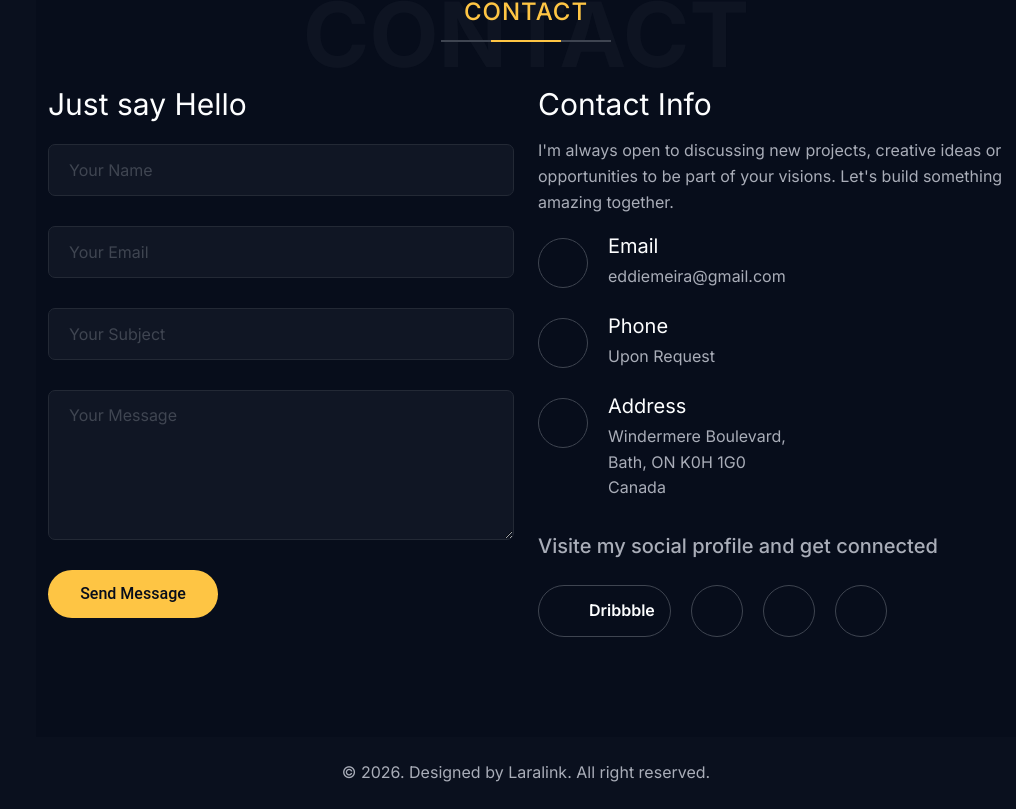
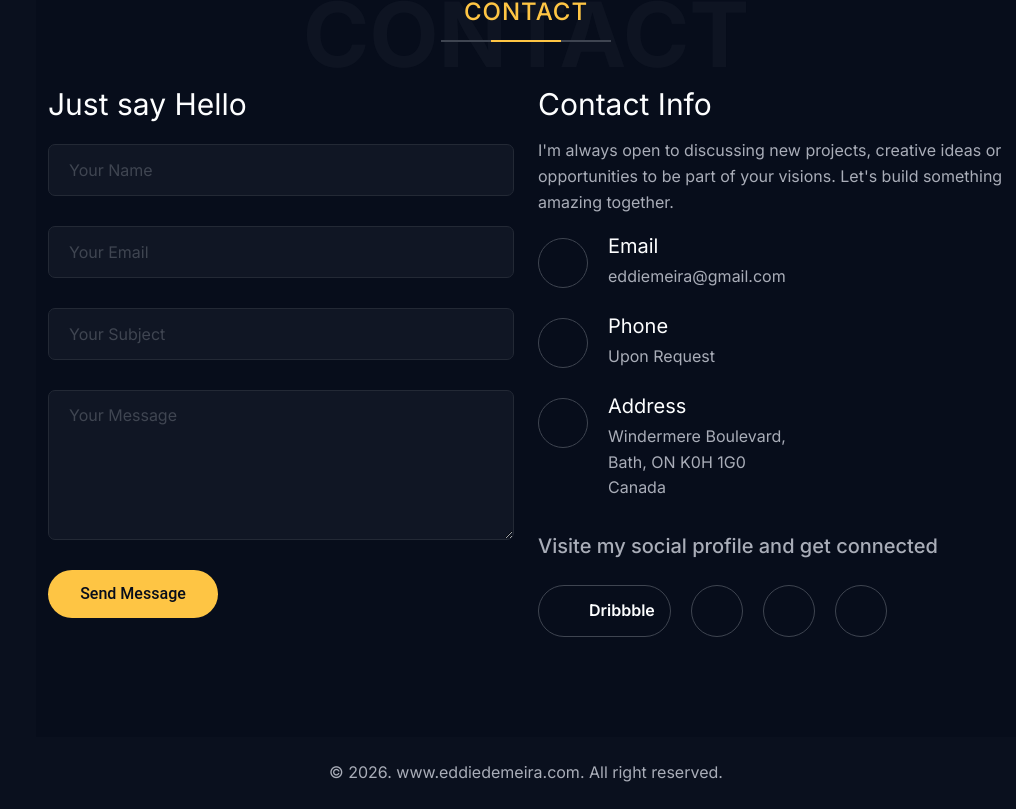
Before and after one commit to EdenilsonMeira/MyWebsite, a React (Vite) app: page /home-v2 in a window 1280 px wide. Shown: the part 7895-8704 px from the top of the page, without its empty margins (264-1280 px from the left). Built offline with nearby package versions, Linux system fonts and the light colour scheme; some icons are missing.

Commit message:
Changed footer - Footer.jsx

```diff
--- a/src/components/Footer/Footer.jsx
+++ b/src/components/Footer/Footer.jsx
@@ -7,7 +7,7 @@ const Footer = () => {
     <footer>
       <div className="container">
         <div className="st-copyright-wrap text-center">
-          <div className="st-copyright-text">© {currentYear}. Designed by Laralink. All right reserved.</div>
+          <div className="st-copyright-text">© {currentYear}. www.eddiedemeira.com. All right reserved.</div>
         </div>
       </div>
     </footer>
```
